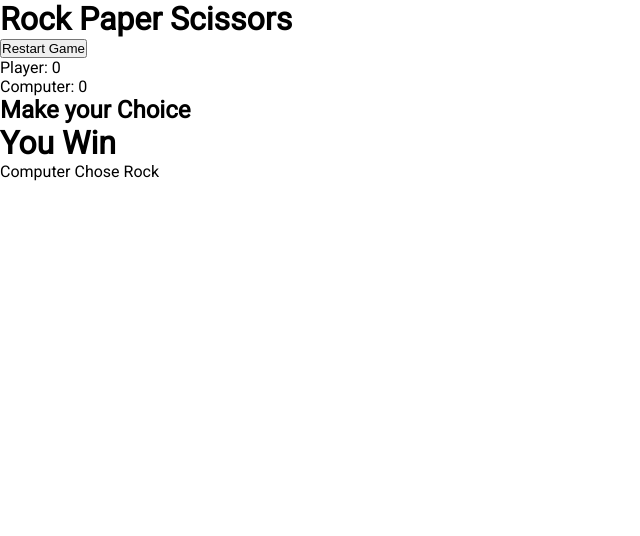
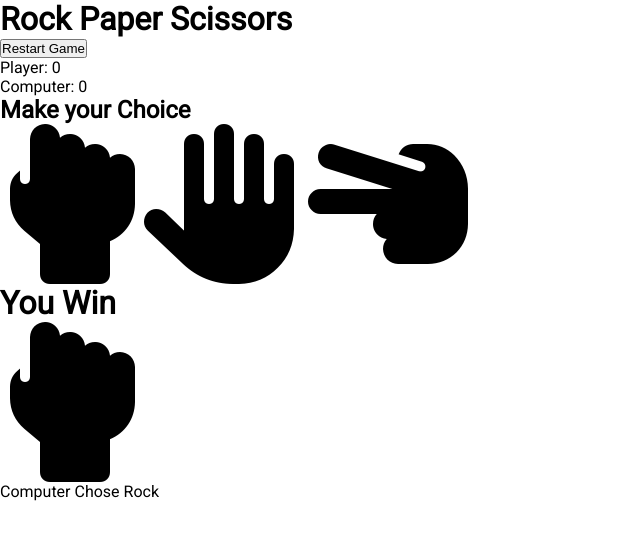
Before and after one commit to gnanaprakash2918/RPS, a plain HTML site: page index.html in a window 1280 px wide. Shown: the whole page, without its empty margins (0-640 px from the left). Drawn offline with Linux system fonts and the light colour scheme.

Commit message:
Added icons

```diff
--- a/index.html
+++ b/index.html
@@ -12,6 +12,10 @@
       href="https://fonts.googleapis.com/css2?family=Roboto&display=swap"
       rel="stylesheet"
     />
+    <script
+      src="https://kit.fontawesome.com/37fb144a21.js"
+      crossorigin="anonymous"
+    ></script>
   </head>
   <body>
     <div class="container">
@@ -23,13 +27,18 @@
           <p>Computer: 0</p>
         </div>
         <h2>Make your Choice</h2>
-        <div class="choices"></div>
+        <div class="choices">
+          <i id="rock" class="choice fas fa-hand-rock fa-10x"></i>
+          <i id="paper" class="choice fas fa-hand-paper fa-10x"></i>
+          <i id="scissors" class="choice fas fa-hand-scissors fa-10x"></i>
+        </div>
       </header>
     </div>
 
     <div class="modal">
       <div id="result" class="modal-content">
         <h1>You Win</h1>
+        <i class="fas fa-hand-rock fa-10x"></i>
         <p>Computer Chose Rock</p>
       </div>
     </div>
```
